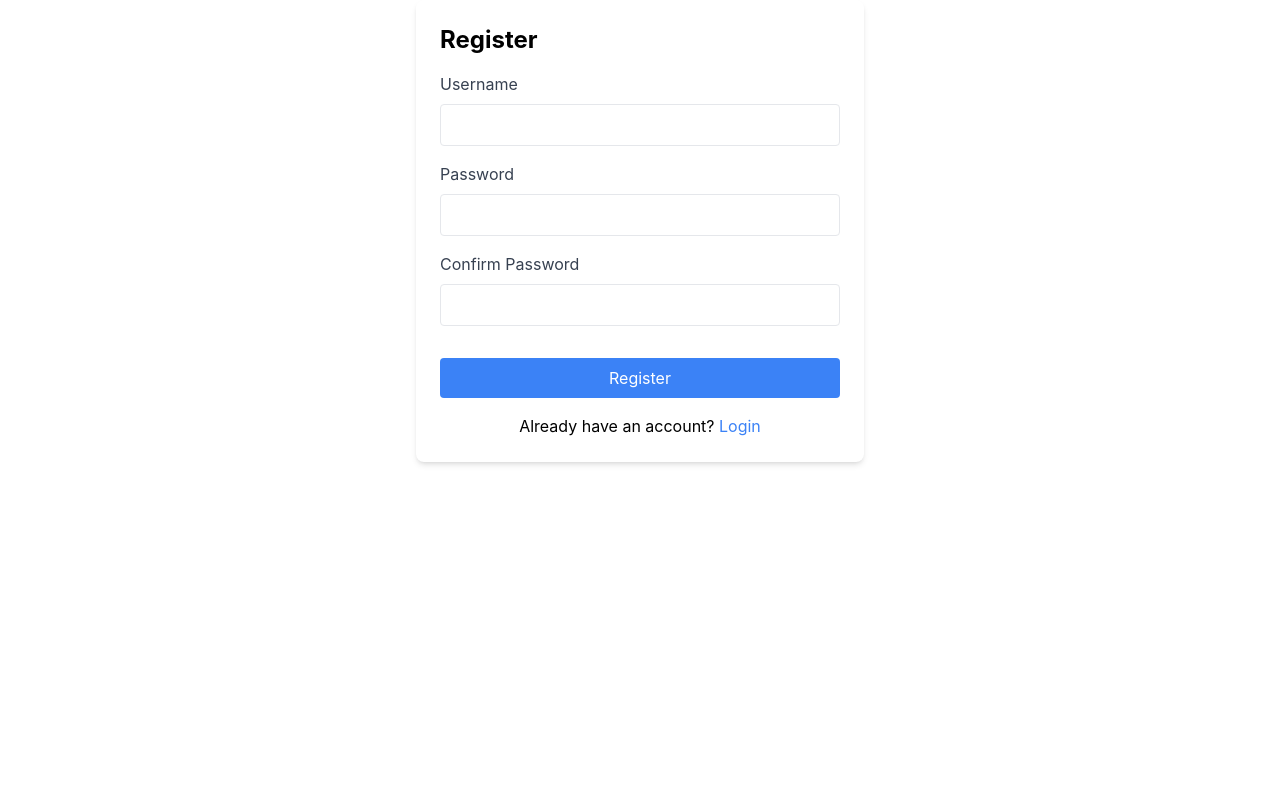
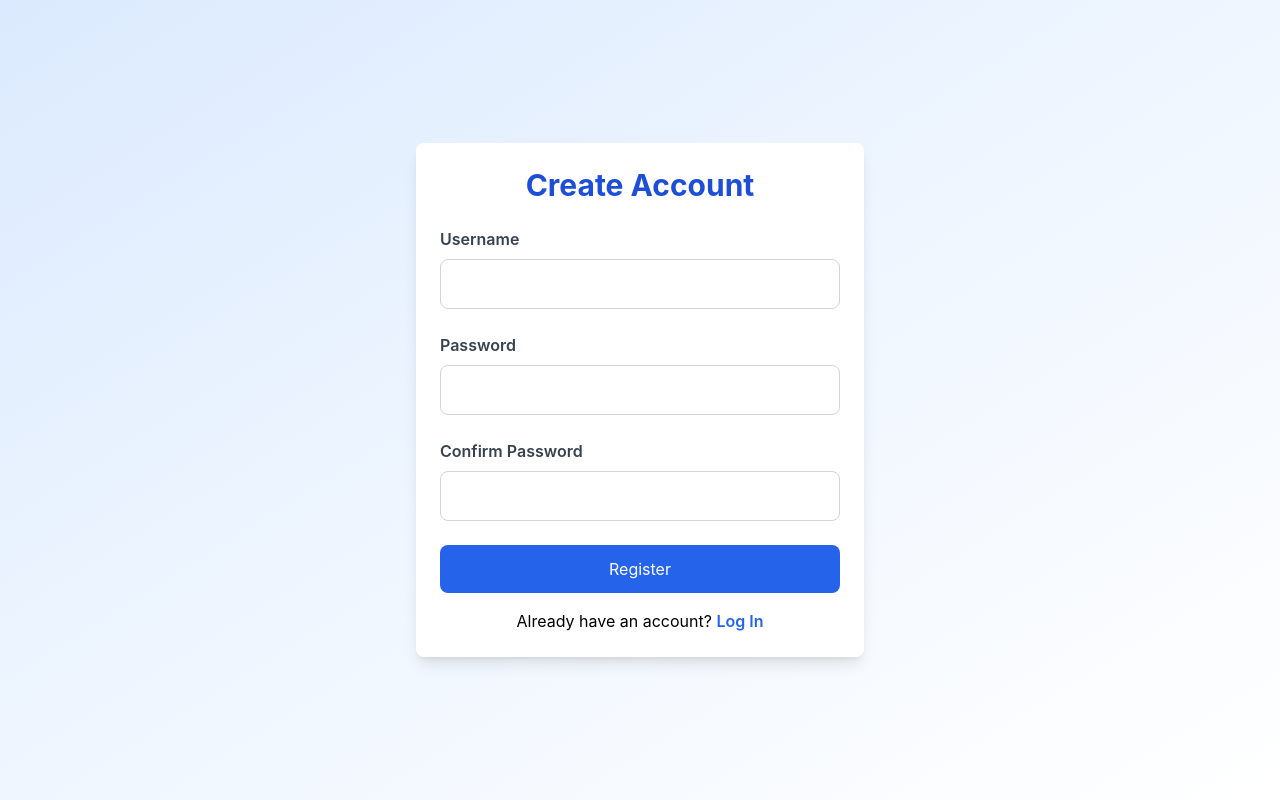
Before and after one commit to deedeeNg/FrenchWordBank, a React (Create React App) app: page / in a window 1280 px wide. Both pictures are taken after a click on the button "Register". Built offline with nearby package versions, Linux system fonts and the light colour scheme.

Commit message:
Styling login and register

```diff
--- a/src/App.jsx
+++ b/src/App.jsx
@@ -110,12 +110,19 @@ function App() {
 
   // Show login/register page if not logged in
   if (!loggedIn) {
-    return isRegistering ? (
-      <Register onRegister={handleLogin} toggleForm={() => setIsRegistering(false)} />
-    ) : (
-      <Login onLogin={handleLogin} toggleForm={() => setIsRegistering(true)} />
+    return (
+      <div className="min-h-screen flex items-center justify-center bg-gradient-to-br from-blue-100 via-blue-50 to-white px-4">
+        <div className="w-full max-w-xl p-8">
+          {isRegistering ? (
+            <Register onRegister={handleLogin} toggleForm={() => setIsRegistering(false)} />
+          ) : (
+            <Login onLogin={handleLogin} toggleForm={() => setIsRegistering(true)} />
+          )}
+        </div>
+      </div>
     );
   }
+
 
   return (
     <div className="min-h-screen bg-gradient-to-br from-blue-100 via-blue-50 to-white py-10 px-4">
--- a/src/Login.jsx
+++ b/src/Login.jsx
@@ -40,42 +40,39 @@ const Login = ({ onLogin, toggleForm }) => {
   };
 
   return (
-    <div className="p-6 max-w-md mx-auto bg-white shadow-md rounded-lg">
-      <h2 className="text-2xl font-bold mb-4">Login</h2>
-      {error && <p className="text-red-500 mb-4">{error}</p>}
-      <form onSubmit={handleSubmit}>
+    <div className="w-full max-w-md mx-auto p-6 bg-white rounded-lg shadow-lg">
+      <h2 className="text-3xl font-bold text-blue-700 mb-6 text-center">Login</h2>
+      {error && <p className="text-red-500 text-center mb-4">{error}</p>}
+      <form onSubmit={handleSubmit} className="space-y-6">
         <div className="mb-4">
-          <label htmlFor="username" className="block text-gray-700">Username</label>
+          <label htmlFor="username" className="block text-gray-700 font-semibold">Username</label>
           <input
             type="text"
             id="username"
             value={username}
             onChange={(e) => setUsername(e.target.value)}
-            className="w-full p-2 border rounded mt-2"
+            className="w-full p-3 border border-gray-300 rounded-lg mt-2 focus:outline-none focus:ring-2 focus:ring-blue-500"
             required
           />
         </div>
-
         <div className="mb-4">
-          <label htmlFor="password" className="block text-gray-700">Password</label>
+          <label htmlFor="password" className="block text-gray-700 font-semibold">Password</label>
           <input
             type="password"
             id="password"
             value={password}
             onChange={(e) => setPassword(e.target.value)}
-            className="w-full p-2 border rounded mt-2"
+            className="w-full p-3 border border-gray-300 rounded-lg mt-2 focus:outline-none focus:ring-2 focus:ring-blue-500"
             required
           />
         </div>
-
-        <button type="submit" className="w-full bg-blue-500 text-white p-2 rounded mt-4">
-          Login
+        <button type="submit" className="w-full bg-blue-600 text-white p-3 rounded-lg mt-4 hover:bg-blue-700 transition-all duration-300">
+          Log In
         </button>
       </form>
-
       <p className="text-center mt-4">
         Don't have an account?{' '}
-        <button onClick={toggleForm} className="text-blue-500">Register</button>
+        <button onClick={toggleForm} className="text-blue-600 font-semibold">Register</button>
       </p>
     </div>
   );
--- a/src/Register.jsx
+++ b/src/Register.jsx
@@ -34,54 +34,50 @@ const Register = ({ onRegister, toggleForm }) => {
   };
 
   return (
-    <div className="p-6 max-w-md mx-auto bg-white shadow-md rounded-lg">
-      <h2 className="text-2xl font-bold mb-4">Register</h2>
-      {error && <p className="text-red-500 mb-4">{error}</p>}
-      <form onSubmit={handleSubmit}>
+    <div className="w-full max-w-md mx-auto p-6 bg-white rounded-lg shadow-lg">
+      <h2 className="text-3xl font-bold text-blue-700 mb-6 text-center">Create Account</h2>
+      {error && <p className="text-red-500 text-center mb-4">{error}</p>}
+      <form onSubmit={handleSubmit} className="space-y-6">
         <div className="mb-4">
-          <label htmlFor="username" className="block text-gray-700">Username</label>
+          <label htmlFor="username" className="block text-gray-700 font-semibold">Username</label>
           <input
             type="text"
             id="username"
             value={username}
             onChange={(e) => setUsername(e.target.value)}
-            className="w-full p-2 border rounded mt-2"
+            className="w-full p-3 border border-gray-300 rounded-lg mt-2 focus:outline-none focus:ring-2 focus:ring-blue-500"
             required
           />
         </div>
-
         <div className="mb-4">
-          <label htmlFor="password" className="block text-gray-700">Password</label>
+          <label htmlFor="password" className="block text-gray-700 font-semibold">Password</label>
           <input
             type="password"
             id="password"
             value={password}
             onChange={(e) => setPassword(e.target.value)}
-            className="w-full p-2 border rounded mt-2"
+            className="w-full p-3 border border-gray-300 rounded-lg mt-2 focus:outline-none focus:ring-2 focus:ring-blue-500"
             required
           />
         </div>
-
         <div className="mb-4">
-          <label htmlFor="confirmPassword" className="block text-gray-700">Confirm Password</label>
+          <label htmlFor="confirmPassword" className="block text-gray-700 font-semibold">Confirm Password</label>
           <input
             type="password"
             id="confirmPassword"
             value={confirmPassword}
             onChange={(e) => setConfirmPassword(e.target.value)}
-            className="w-full p-2 border rounded mt-2"
+            className="w-full p-3 border border-gray-300 rounded-lg mt-2 focus:outline-none focus:ring-2 focus:ring-blue-500"
             required
           />
         </div>
-
-        <button type="submit" className="w-full bg-blue-500 text-white p-2 rounded mt-4">
+        <button type="submit" className="w-full bg-blue-600 text-white p-3 rounded-lg mt-4 hover:bg-blue-700 transition-all duration-300">
           Register
         </button>
       </form>
-
       <p className="text-center mt-4">
         Already have an account?{' '}
-        <button onClick={toggleForm} className="text-blue-500">Login</button>
+        <button onClick={toggleForm} className="text-blue-600 font-semibold">Log In</button>
       </p>
     </div>
   );
```
